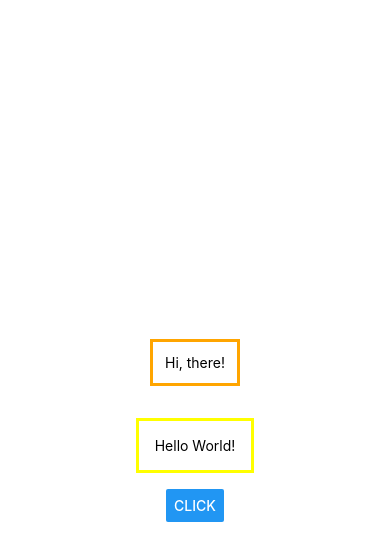
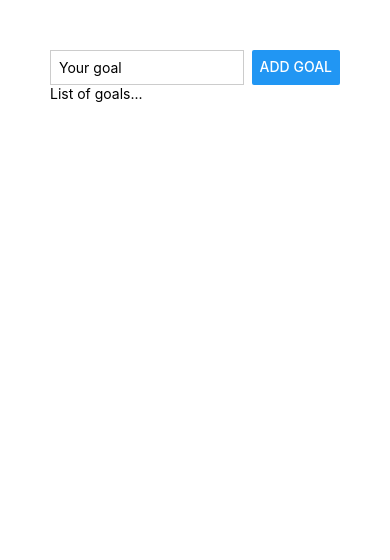
Before and after one commit to henks20/react-native-basic-app, a React Native app: screen / in a window 390 px wide. Shown: the top 560 px of the page. Built offline with nearby package versions, Linux system fonts and the light colour scheme.

Commit message:
Add basic flexbox styling

```diff
--- a/App.js
+++ b/App.js
@@ -1,37 +1,32 @@
-import { StyleSheet, Text, View, Button } from "react-native";
+import { StyleSheet, Text, View, Button, TextInput } from "react-native";
 
 export default function App() {
   return (
     <View style={styles.container}>
+      <View style={styles.inputContainer}>
+        <TextInput placeholder="Your goal" style={styles.textInput} />
+        <Button title="Add goal" />
+      </View>
       <View>
-        <Text style={styles.text}>Hi, there!</Text>
+        <Text>List of goals...</Text>
       </View>
-      <Text
-        style={{
-          margin: 16,
-          borderWidth: 3,
-          borderColor: "yellow",
-          padding: 16,
-        }}
-      >
-        Hello World!
-      </Text>
-      <Button title="click" />
     </View>
   );
 }
 
 const styles = StyleSheet.create({
   container: {
-    flex: 1,
-    backgroundColor: "#fff",
-    alignItems: "center",
-    justifyContent: "center",
+    padding: 50,
   },
-  text: {
-    margin: 16,
-    padding: 12,
-    borderWidth: 3,
-    borderColor: "orange",
+  inputContainer: {
+    flexDirection: "row",
+    justifyContent: "space-between",
+  },
+  textInput: {
+    borderWidth: 1,
+    borderColor: "#CCC",
+    width: "80%",
+    marginRight: 8,
+    padding: 8,
   },
 });
```
